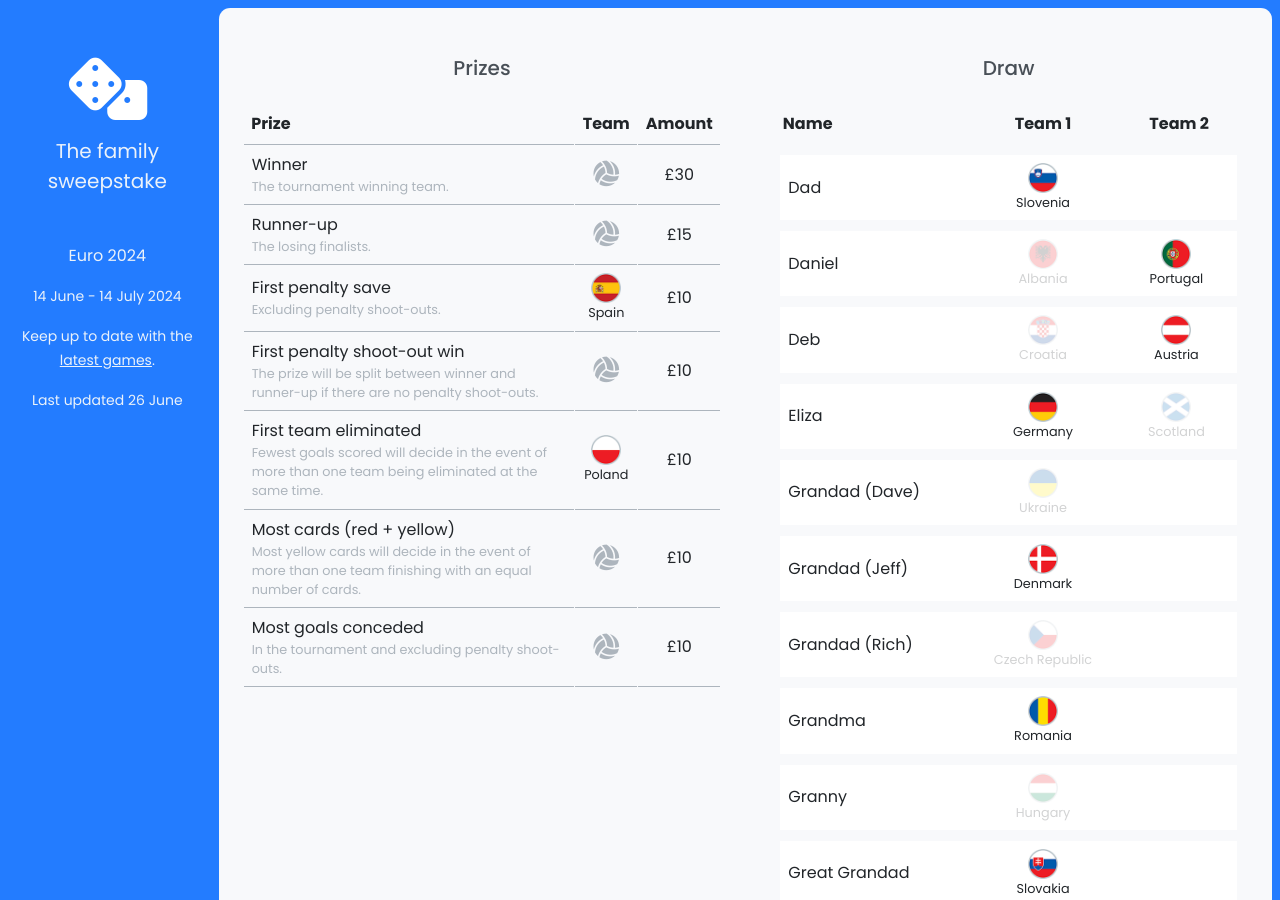
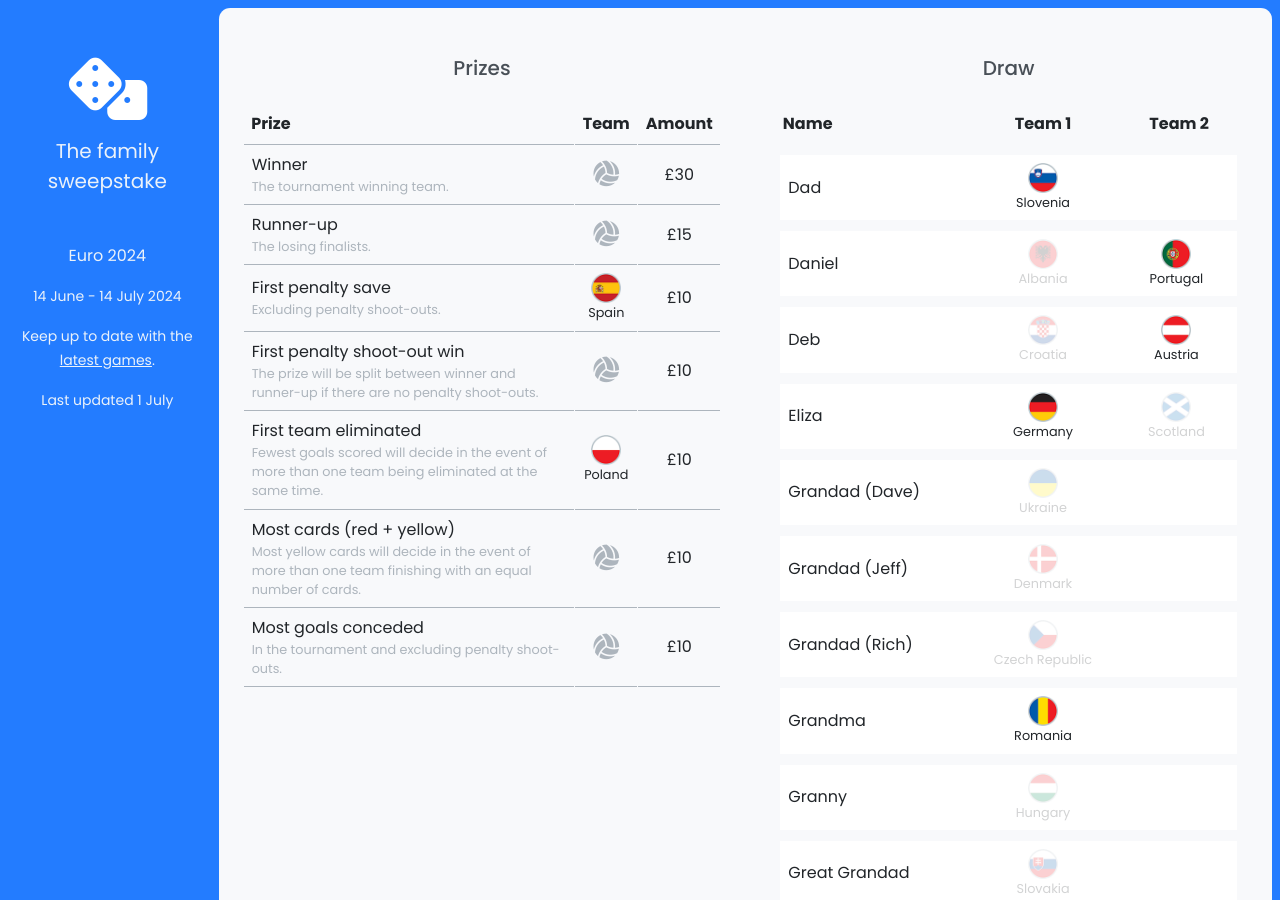
Before and after one commit to jimmyrule/rowells, a Jekyll site: the page built from index.html, in a window 1280 px wide and 900 px high. Built offline with Jekyll 4.4.1, drawn with Linux system fonts in a browser that asks for light colours; nearby versions of some CDN libraries; part of the change alters nothing that is shown.

```diff
--- a/assets/files/teams.csv
+++ b/assets/files/teams.csv
@@ -1,23 +1,23 @@
 id,name,url,group,eliminated,prize
 1,Albania,ALB,B,TRUE,FALSE
 2,Austria,AUT,D,FALSE,FALSE
-3,Belgium,BEL,E,FALSE,FALSE
+3,Belgium,BEL,E,TRUE,FALSE
 4,Croatia,CRO,B,TRUE,FALSE
 5,Czech Republic,CZE,F,TRUE,FALSE
-6,Denmark,DEN,C,FALSE,FALSE
+6,Denmark,DEN,C,TRUE,FALSE
 7,England,ENG,C,FALSE,FALSE
 8,France,FRA,D,FALSE,FALSE
-9,Georgia,GEO,F,FALSE,FALSE
+9,Georgia,GEO,F,TRUE,FALSE
 10,Germany,GER,A,FALSE,FALSE
 11,Hungary,HUN,A,TRUE,FALSE
-12,Italy,ITA,B,FALSE,FALSE
+12,Italy,ITA,B,TRUE,FALSE
 13,Netherlands,NED,D,FALSE,FALSE
 14,Poland,POL,D,TRUE,TRUE
 15,Portugal,POR,F,FALSE,FALSE
 16,Romania,ROU,E,FALSE,FALSE
 17,Scotland,SCO,A,TRUE,FALSE
 18,Serbia,SRB,C,TRUE,FALSE
-19,Slovakia,SVK,E,FALSE,FALSE
+19,Slovakia,SVK,E,TRUE,FALSE
 20,Slovenia,SVN,C,FALSE,FALSE
 21,Spain,ESP,B,FALSE,TRUE
 22,Switzerland,SUI,A,FALSE,FALSE
--- a/index.html
+++ b/index.html
@@ -14,7 +14,7 @@ title: The family sweepstake
 				<p>Euro 2024</p>
 				<p><small>14 June - 14 July 2024</small></p>
 				<p><small>Keep up to date with the <a href="https://www.uefa.com/euro2024/fixtures-results/">latest games</a>.</small></p>
-				<p><small>Last updated 26 June</small></p>
+				<p><small>Last updated 1 July</small></p>
 			</div>
 		</aside>
 
```
